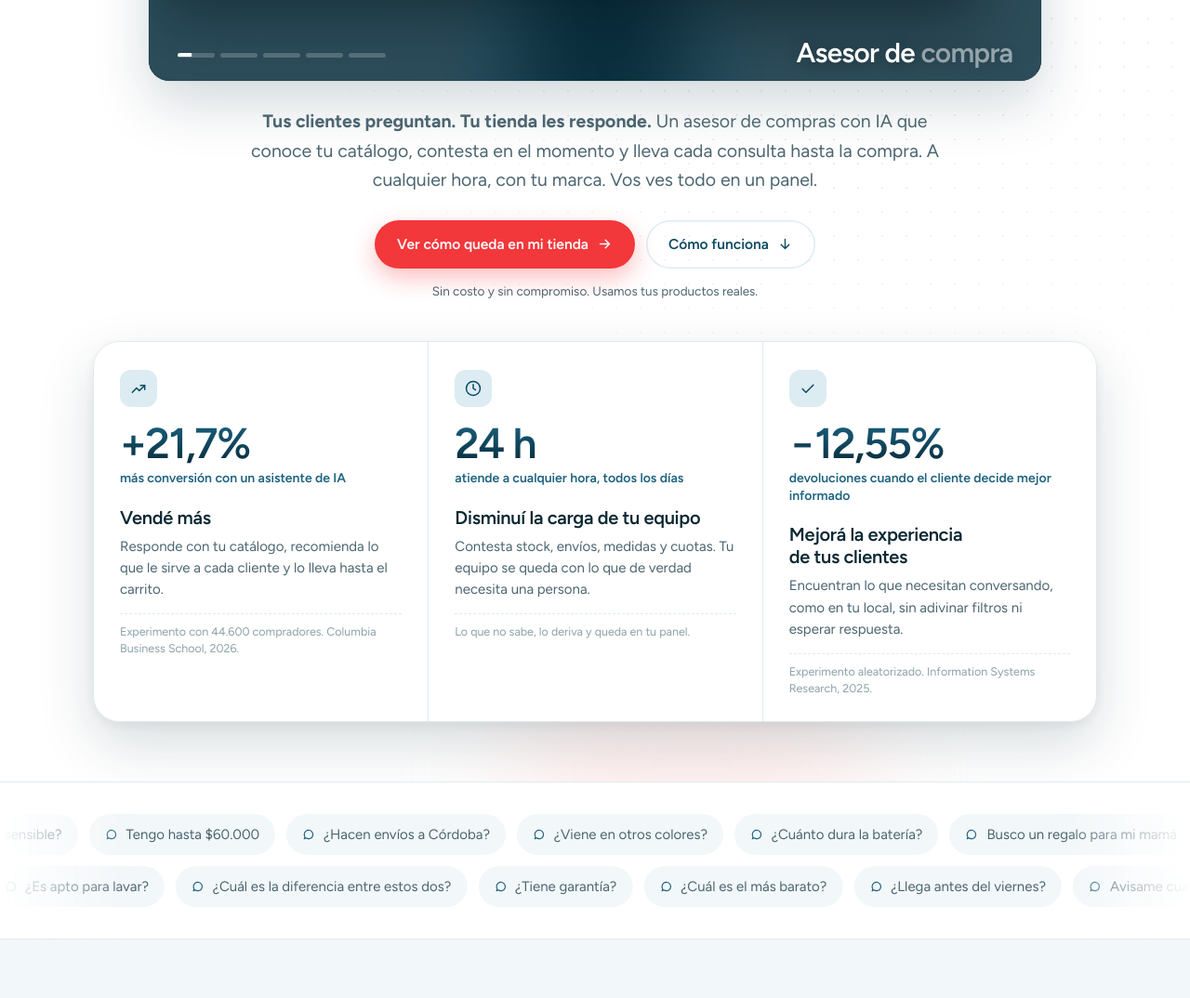
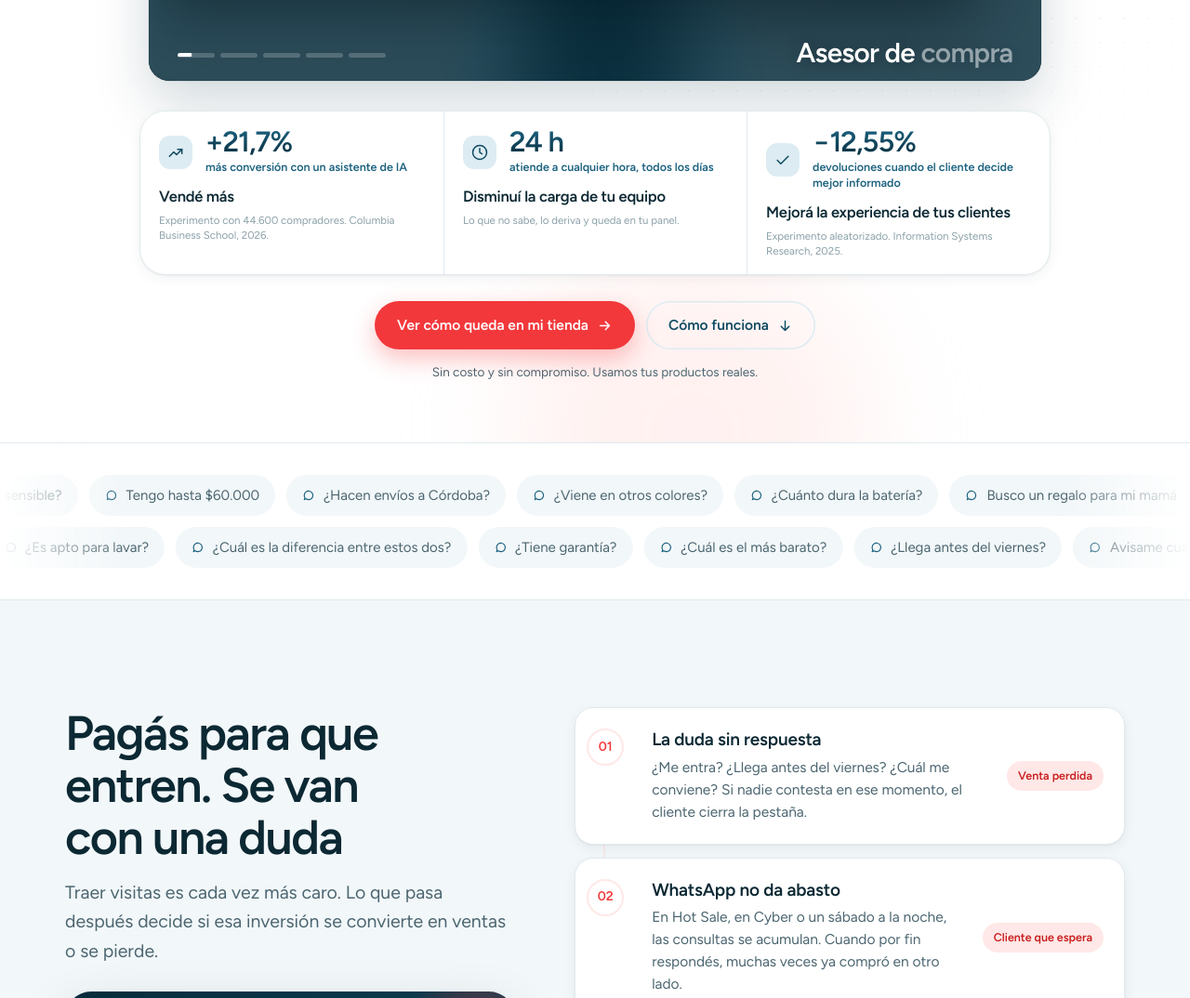
Before and after one commit to agusgallesio/guidelia, a plain HTML site: page index.html in a window 1280 px wide. Shown: the part 874-1948 px from the top of the page at 93% size. Drawn offline with nearby package versions, Linux system fonts and the light colour scheme; animation ran at ten frames a second.

Commit message:
Portada: pilares compactos en lugar de la bajada
Co-Authored-By: Claude Opus 5.5 <noreply@anthropic.com>

```diff
--- a/index.html
+++ b/index.html
@@ -578,7 +578,8 @@
   a[href="#planes"], a[href="/#planes"] { display: none !important; }
 
   /* Comunicación para dueños (18-nov-2026): pilares con datos, el problema, sin riesgo y quién está detrás */
-  .hero-texto > .hero-pilares { order: 6; }
+  .hero-texto > .hero-pilares { order: 4; }
+  /* Pilares compactos en lugar de la bajada (18-nov-2026) */
   .hero-pilares { display: grid; grid-template-columns: repeat(3, minmax(0, 1fr)); width: 100%; max-width: 1080px; margin: 14px auto 0; text-align: left; background: #fff; border: 1px solid var(--linea); border-radius: var(--r-xl); box-shadow: var(--sombra-2); overflow: hidden; }
   .hpil { position: relative; padding: 30px 28px 26px; display: grid; gap: 6px; align-content: start; transition: background .25s; }
   .hpil + .hpil { border-left: 1px solid var(--linea); }
@@ -592,6 +593,15 @@
   .hero .hpil-t, .hpil-t { font-size: 20px !important; letter-spacing: -.015em; line-height: 1.2; margin: 14px 0 2px; color: var(--texto); text-align: left; max-width: none; }
   .hpil p { margin: 0; font-size: 15px; line-height: 1.55; color: var(--texto-2); }
   .hpil small { margin-top: 8px; padding-top: 10px; border-top: 1px dashed var(--linea); font-size: 12.5px; line-height: 1.45; color: var(--apagado); }
+
+  .hero-pilares { max-width: 980px; margin: 4px auto 0; box-shadow: var(--sombra-1); }
+  .hpil { padding: 18px 20px 16px; gap: 3px; grid-template-columns: auto 1fr; column-gap: 14px; align-items: center; }
+  .hpil-ic { grid-row: span 2; margin: 0; width: 36px; height: 36px; }
+  .hpil-n { font-size: clamp(26px, 2.4vw, 32px); }
+  .hpil-dato { grid-column: 2; font-size: 12.5px; }
+  .hero .hpil-t, .hpil-t { grid-column: 1 / -1; font-size: 16.5px !important; margin: 10px 0 0; }
+  .hpil small { grid-column: 1 / -1; margin-top: 4px; padding-top: 0; border-top: 0; font-size: 11.5px; }
+  .hpil::before { left: 20px; right: 20px; }
   @media (max-width: 860px) { .hero-pilares { grid-template-columns: 1fr; } .hpil + .hpil { border-left: 0; border-top: 1px solid var(--linea); } }
   .prob { display: grid; grid-template-columns: minmax(0, .9fr) minmax(0, 1.1fr); gap: clamp(32px, 5vw, 72px); align-items: start; }
   .prob-izq { display: grid; gap: 28px; position: sticky; top: 110px; }
@@ -1324,7 +1334,6 @@ h1 { letter-spacing: -.04em; } h2 { letter-spacing: -.03em; }
       <div class="hero-texto">
         <h1>Convertí las <span class="subr">visitas que pagás<svg class="subr-trazo" viewBox="0 0 300 24" preserveAspectRatio="none" aria-hidden="true"><path pathLength="1" d="M4 15 C 52 9, 104 7, 156 9 S 248 15, 296 8"/><path pathLength="1" d="M18 19 C 84 14, 170 13, 282 15"/></svg></span> en ventas, con un asesor que atiende a cada cliente <em>hasta la compra<svg aria-hidden="true"><use href="#chispa"/></svg></em></h1>
         <p class="hero-rubro">Hecho para tiendas de <span class="rot" id="rot"><span class="act">bazar</span><span>muebles y deco</span><span>jugueterías</span><span>belleza y cuidado personal</span></span></p>
-        <p class="bajada"><strong>Tus clientes preguntan. Tu tienda les responde.</strong> Un asesor de compras con IA que conoce tu catálogo, contesta en el momento y lleva cada consulta hasta la compra. A cualquier hora, con tu marca. Vos ves todo en un panel.</p>
         <div class="hero-acciones">
           <a class="btn btn--rojo" href="#demo">Ver cómo queda en mi tienda <svg aria-hidden="true"><use href="#flecha"/></svg></a>
           <a class="btn btn--borde" href="#como-funciona">Cómo funciona <svg aria-hidden="true"><use href="#abajo"/></svg></a>
@@ -1336,7 +1345,6 @@ h1 { letter-spacing: -.04em; } h2 { letter-spacing: -.03em; }
             <b class="hpil-n">+21,7%</b>
             <span class="hpil-dato">más conversión con un asistente de IA</span>
             <h2 class="hpil-t">Vendé más</h2>
-            <p>Responde con tu catálogo, recomienda lo que le sirve a cada cliente y lo lleva hasta el carrito.</p>
             <small>Experimento con 44.600 compradores. Columbia Business School, 2026.</small>
           </div>
           <div class="hpil">
@@ -1344,7 +1352,6 @@ h1 { letter-spacing: -.04em; } h2 { letter-spacing: -.03em; }
             <b class="hpil-n">24 h</b>
             <span class="hpil-dato">atiende a cualquier hora, todos los días</span>
             <h2 class="hpil-t">Disminuí la carga de tu equipo</h2>
-            <p>Contesta stock, envíos, medidas y cuotas. Tu equipo se queda con lo que de verdad necesita una persona.</p>
             <small>Lo que no sabe, lo deriva y queda en tu panel.</small>
           </div>
           <div class="hpil">
@@ -1352,7 +1359,6 @@ h1 { letter-spacing: -.04em; } h2 { letter-spacing: -.03em; }
             <b class="hpil-n">−12,55%</b>
             <span class="hpil-dato">devoluciones cuando el cliente decide mejor informado</span>
             <h2 class="hpil-t">Mejorá la experiencia de tus clientes</h2>
-            <p>Encuentran lo que necesitan conversando, como en tu local, sin adivinar filtros ni esperar respuesta.</p>
             <small>Experimento aleatorizado. Information Systems Research, 2025.</small>
           </div>
         </div>
```
